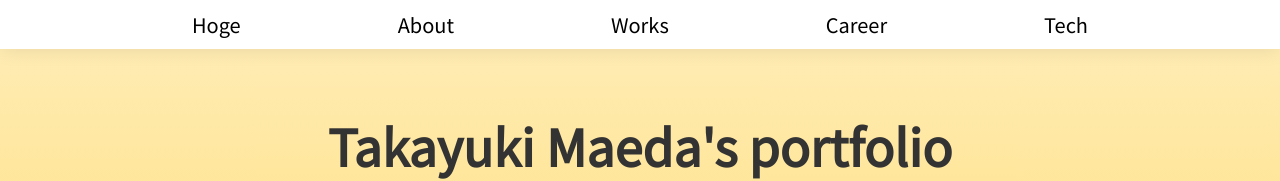
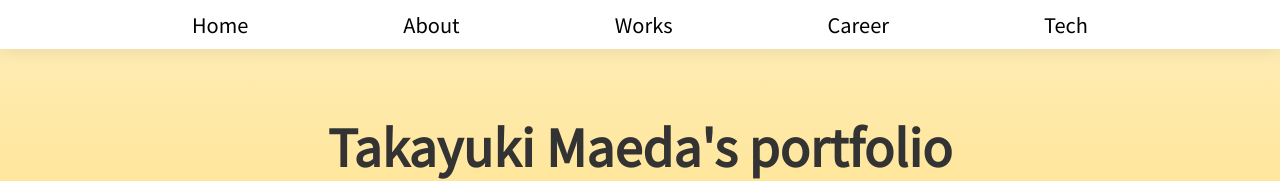
Before and after one commit to TaKO8Ki/react-portfolio, a React (Create React App) app: page / in a window 1280 px wide. Shown: the top 181 px of the page. Built offline with nearby package versions, Linux system fonts and the light colour scheme.

Commit message:
fix typo

```diff
--- a/src/App.js
+++ b/src/App.js
@@ -14,7 +14,7 @@ class App extends React.Component {
         <div>
         <div class="header">
           <div class="content">
-            <Link to='/'>Hoge</Link>
+            <Link to='/'>Home</Link>
             <Link to='/about'>About</Link>
             <Link to='/works'>Works</Link>
             <Link to='/career'>Career</Link>
```
